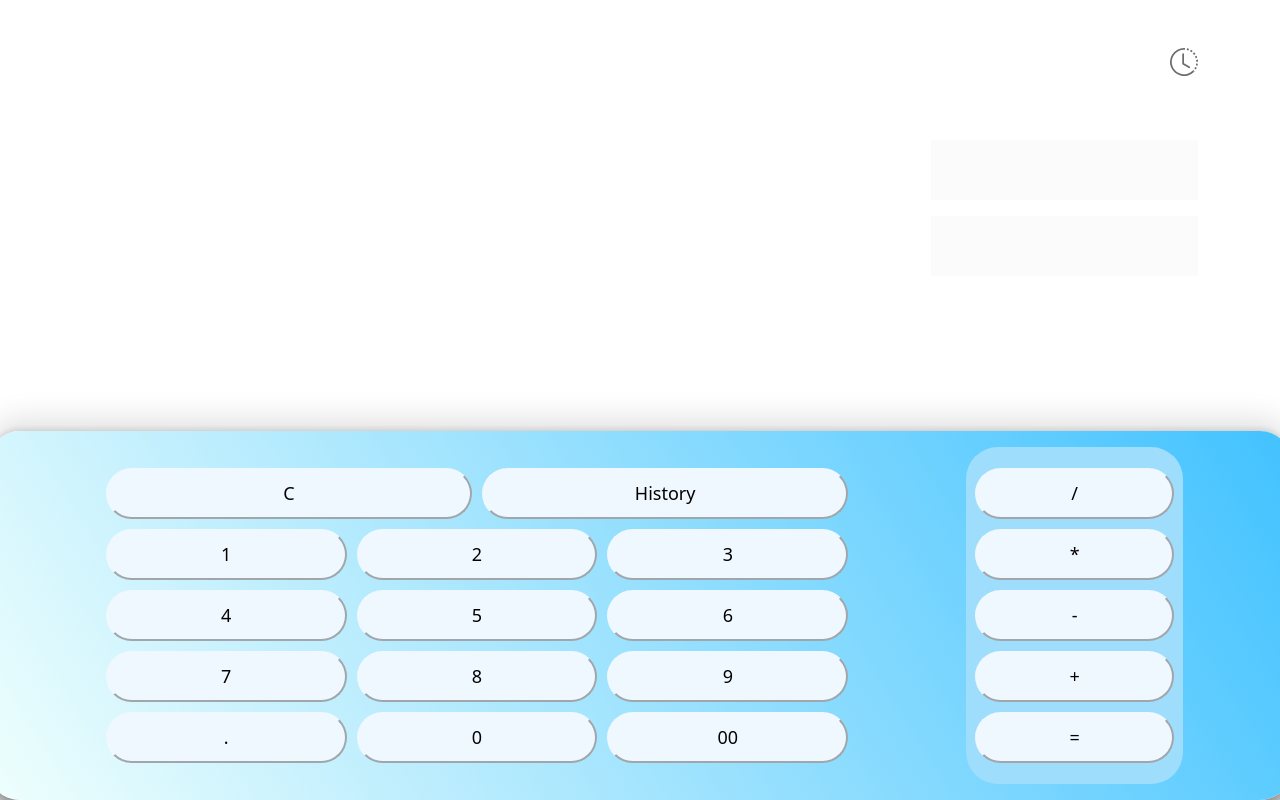
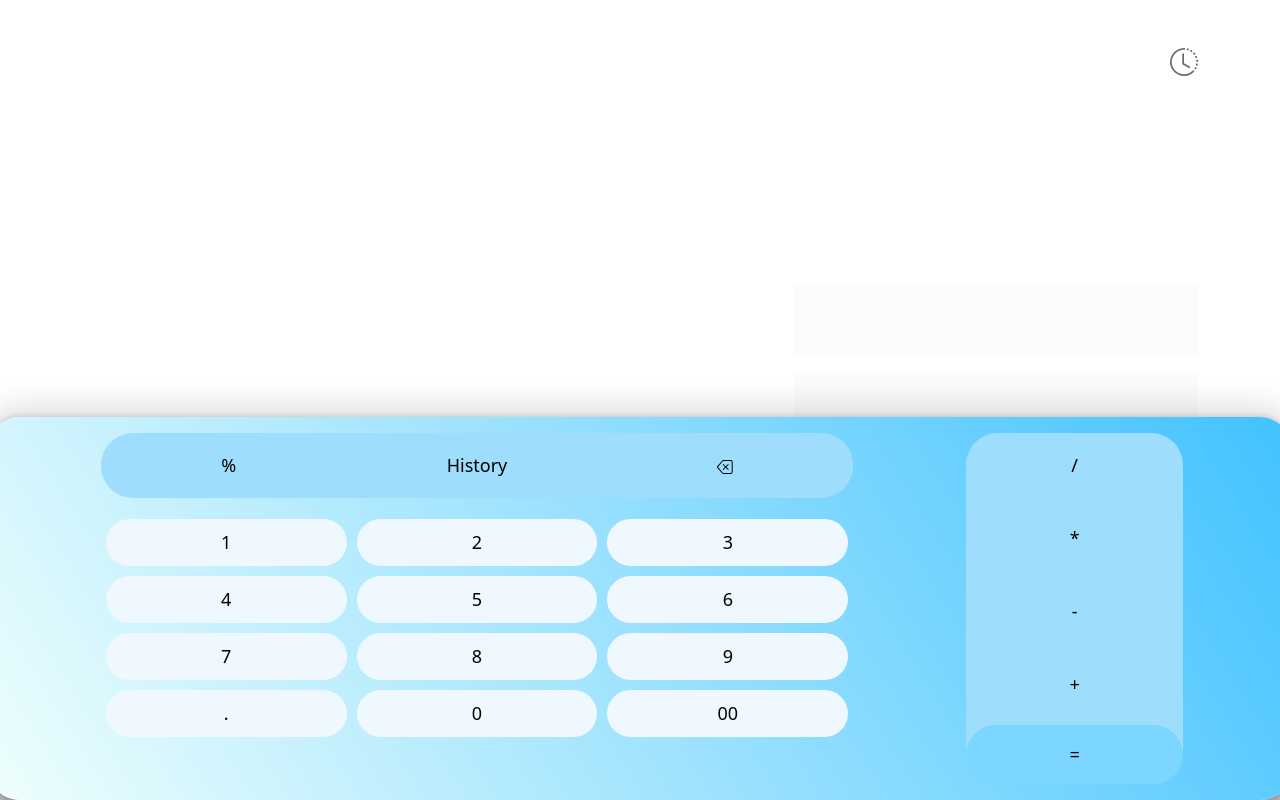
Before and after one commit to Esmahr/angular-calculatorApp, an Angular app: page / in a window 1280 px wide. Built offline with nearby package versions, Linux system fonts and the light colour scheme.

Commit message:
home-page edited

```diff
--- a/src/app/home/home.component.css
+++ b/src/app/home/home.component.css
@@ -33,7 +33,6 @@ button {
 
 .col-2 {
   background-color: #9edefc;
-  padding: 1rem;
   border-radius: 2rem;
   margin-top: 1rem;
   margin-bottom: 1rem;
@@ -45,12 +44,34 @@ button {
   margin-bottom: 1rem;
 }
 
+.col-7 .toprow{
+  background-color: #9edefc;
+  border-radius: 2rem;
+  margin-top: 1rem;
+  margin-bottom: 1rem;
+}
+
 input{
   margin-top: 1rem;
-  font-size: medium;
+  font-size: large;
+  font-size: 24px;
   border-style: double;
   text-align: end;
   outline: none;
   border-color: #FBFBFB;
   background-color: #FBFBFB;
+  font-weight: bold;
 }
+
+input .func{
+color: rgb(83, 83, 83);
+}
+
+
+.col-2 button, .toprow button{
+  background-color: #9edefc;
+}
+
+button{
+  border: none;
+}
--- a/src/app/home/home.component.html
+++ b/src/app/home/home.component.html
@@ -1,7 +1,7 @@
 <main>
     <nav class="container pt-5" style="text-align: end;">
-        <svg type="button" (click)="showHistory()" style="color: rgb(108, 108, 108);" xmlns="http://www.w3.org/2000/svg" width="28" height="28" fill="currentColor" class="bi bi-clock-history"
-            viewBox="0 0 16 16">
+        <svg type="button" (click)="showHistory()" style="color: rgb(108, 108, 108);" xmlns="http://www.w3.org/2000/svg"
+            width="28" height="28" fill="currentColor" class="bi bi-clock-history" viewBox="0 0 16 16">
             <path
                 d="M8.515 1.019A7 7 0 0 0 8 1V0a8 8 0 0 1 .589.022l-.074.997zm2.004.45a7.003 7.003 0 0 0-.985-.299l.219-.976c.383.086.76.2 1.126.342l-.36.933zm1.37.71a7.01 7.01 0 0 0-.439-.27l.493-.87a8.025 8.025 0 0 1 .979.654l-.615.789a6.996 6.996 0 0 0-.418-.302zm1.834 1.79a6.99 6.99 0 0 0-.653-.796l.724-.69c.27.285.52.59.747.91l-.818.576zm.744 1.352a7.08 7.08 0 0 0-.214-.468l.893-.45a7.976 7.976 0 0 1 .45 1.088l-.95.313a7.023 7.023 0 0 0-.179-.483zm.53 2.507a6.991 6.991 0 0 0-.1-1.025l.985-.17c.067.386.106.778.116 1.17l-1 .025zm-.131 1.538c.033-.17.06-.339.081-.51l.993.123a7.957 7.957 0 0 1-.23 1.155l-.964-.267c.046-.165.086-.332.12-.501zm-.952 2.379c.184-.29.346-.594.486-.908l.914.405c-.16.36-.345.706-.555 1.038l-.845-.535zm-.964 1.205c.122-.122.239-.248.35-.378l.758.653a8.073 8.073 0 0 1-.401.432l-.707-.707z" />
             <path d="M8 1a7 7 0 1 0 4.95 11.95l.707.707A8.001 8.001 0 1 1 8 0v1z" />
@@ -9,13 +9,12 @@
                 d="M7.5 3a.5.5 0 0 1 .5.5v5.21l3.248 1.856a.5.5 0 0 1-.496.868l-3.5-2A.5.5 0 0 1 7 9V3.5a.5.5 0 0 1 .5-.5z" />
         </svg>
     </nav>
-
+    <section class="p-5 m-5"></section>
     <section>
         <div class="container mt-5">
             <div class="display">
                 <div id="history-container"></div>
-
-                <input class="p-3" type="text" [(ngModel)]="expression">
+                <input class="p-3 func" type="text" [(ngModel)]="expression">
                 <input class="p-3 mb-5" type="text" [(ngModel)]="result">
             </div>
         </div>
@@ -23,10 +22,17 @@
     <article class="container">
         <div class="row function fixed-bottom">
             <div class="col-1"></div>
-            <div class="col-7">
-                <div class="row">
-                    <button (click)="clear()">C</button>
-                    <button (click)="showHistory()">History</button>
+            <div class="col-7 pt-0 mt-0">
+                <div class="row toprow p-1">
+                    <button (click)="appendOperator('%')">%</button>
+                    <button (click)="showHistory()">{{historyy}}</button>
+                    <button (click)="clear()"><svg xmlns="http://www.w3.org/2000/svg" width="16" height="16"
+                            fill="currentColor" class="bi bi-backspace" viewBox="0 0 16 16">
+                            <path
+                                d="M5.83 5.146a.5.5 0 0 0 0 .708L7.975 8l-2.147 2.146a.5.5 0 0 0 .707.708l2.147-2.147 2.146 2.147a.5.5 0 0 0 .707-.708L9.39 8l2.146-2.146a.5.5 0 0 0-.707-.708L8.683 7.293 6.536 5.146a.5.5 0 0 0-.707 0z" />
+                            <path
+                                d="M13.683 1a2 2 0 0 1 2 2v10a2 2 0 0 1-2 2h-7.08a2 2 0 0 1-1.519-.698L.241 8.65a1 1 0 0 1 0-1.302L5.084 1.7A2 2 0 0 1 6.603 1h7.08zm-7.08 1a1 1 0 0 0-.76.35L1 8l4.844 5.65a1 1 0 0 0 .759.35h7.08a1 1 0 0 0 1-1V3a1 1 0 0 0-1-1h-7.08z" />
+                        </svg></button>
                 </div>
                 <div class="row">
                     <button (click)="appendValue('1')">1</button>
@@ -51,20 +57,21 @@
             </div>
             <div class="col-1"></div>
             <div class="col-2">
-                <div class="row">
-                    <button (click)="appendOperator('/')">/</button>
+                <div class="row p-1">
+                    <button (click)="appendOperator('/')">{{divided}}</button>
                 </div>
-                <div class="row">
-                    <button (click)="appendOperator('*')">*</button>
+                <div class="row mt-2 p-1">
+                    <button (click)="appendOperator('*')">{{multiplication}}</button>
                 </div>
-                <div class="row">
+                <div class="row mt-2 p-1">
                     <button (click)="appendOperator('-')">-</button>
                 </div>
-                <div class="row">
+                <div class="row mt-2 p-1">
                     <button (click)="appendOperator('+')">+</button>
                 </div>
-                <div class="row">
-                    <button (click)="calculate()">=</button>
+                <div class="row equal pb-0 mt-2">
+                    <button style="background-color: rgb(124, 214, 255);padding: 1rem;margin: 0;"
+                        (click)="calculate()">=</button>
                 </div>
             </div>
             <div class="col-1"></div>
--- a/src/app/home/home.component.ts
+++ b/src/app/home/home.component.ts
@@ -6,8 +6,12 @@ import { Component } from '@angular/core';
   styleUrls: ['./home.component.css']
 })
 export class HomeComponent {
+  historyy = 'History';
+  divided = '/';
+  multiplication = '*';
   expression: string = '';
   result: string = '';
+  history: string[] = [];
 
   appendValue(value: string) {
     this.expression += value;
@@ -20,6 +24,7 @@ export class HomeComponent {
   calculate() {
     try {
       this.result = eval(this.expression);
+      this.history.push(this.result);
     } catch (error) {
       this.result = 'Error';
     }
@@ -31,19 +36,13 @@ export class HomeComponent {
   }
 
   showHistory() {
-    const history = [
-      { expression: '2+2', result: '4' },
-      { expression: '3*5', result: '15' },
-      { expression: '8-6', result: '2' }
-    ];
-
     const historyContainer = document.getElementById('history-container');
     if (historyContainer) {
       historyContainer.innerHTML = ''; // Eski içeriği temizle
 
-      for (const item of history) {
+      for (const item of this.history) {
         const historyItem = document.createElement('div');
-        historyItem.textContent = `${item.expression} = ${item.result}`;
+        historyItem.textContent = `${this.expression} = ${item}`;
         historyContainer.appendChild(historyItem);
       }
     }
```
